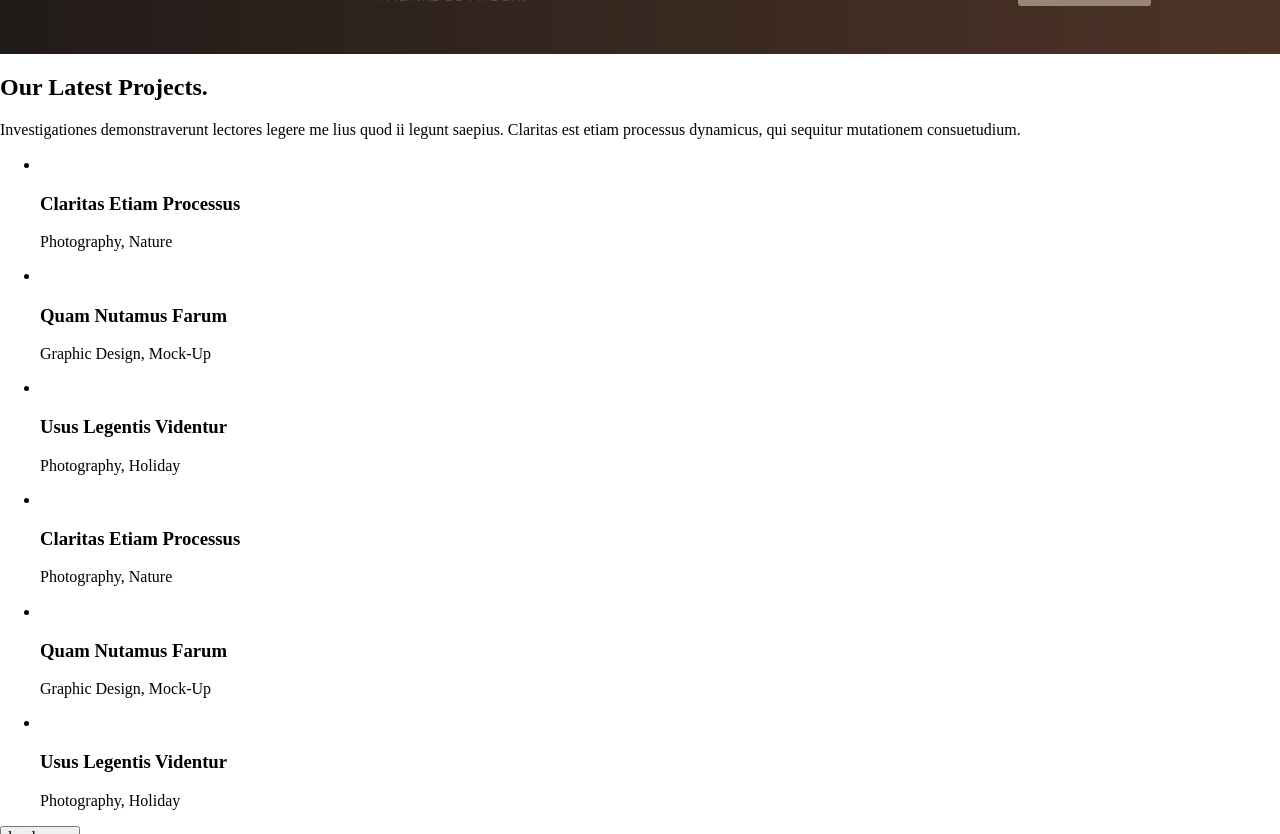
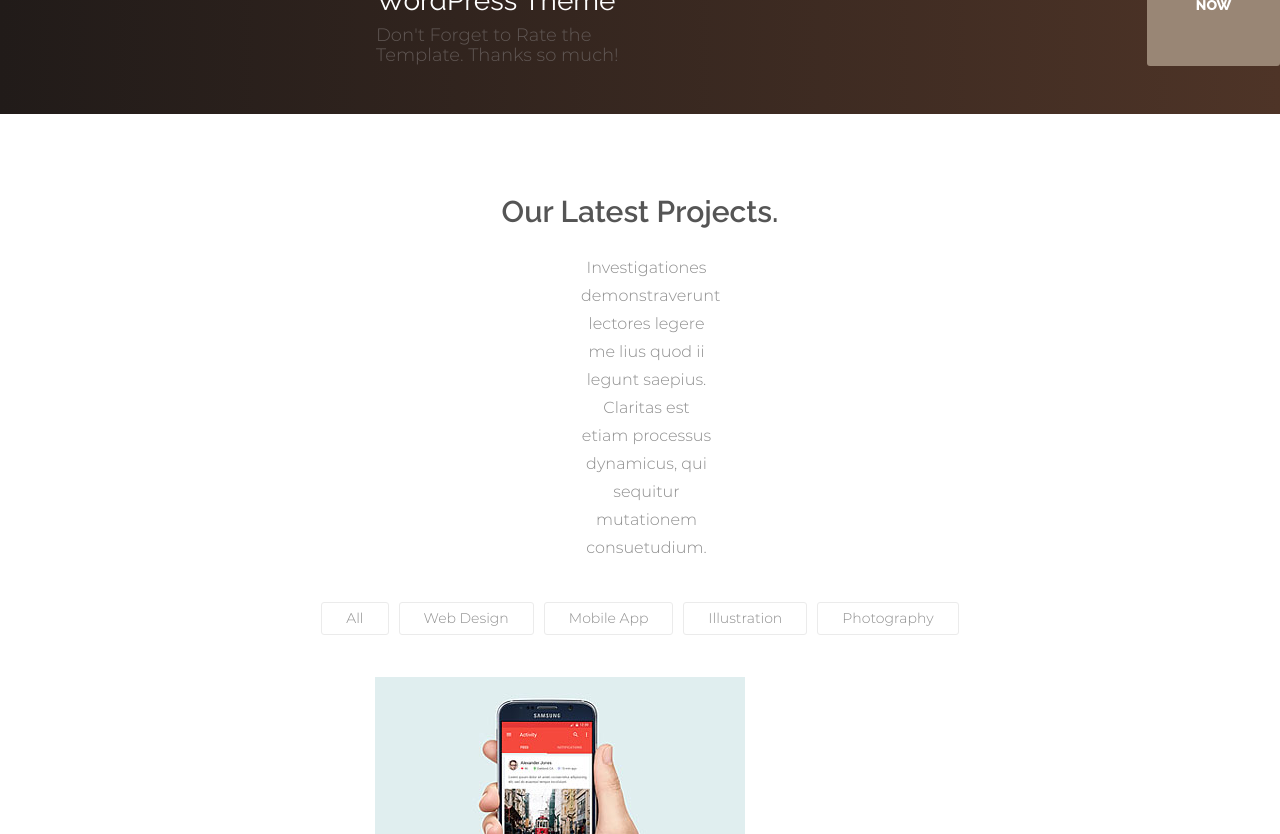
Before and after one commit to dkimd5/Waxom, a plain HTML site: page index.html in a window 1280 px wide. Shown: the part 2770-3604 px from the top of the page. Drawn offline with Linux system fonts and the light colour scheme.

Commit message:
projects section half way

```diff
--- a/index.html
+++ b/index.html
@@ -152,41 +152,72 @@
                 <a href="#" class="aside-link">purchase now</a>
             </aside>
             <section class="projects">
-                <h2>Our Latest Projects.</h2>
-                <p>Investigationes demonstraverunt lectores legere me lius quod ii legunt saepius. Claritas est etiam processus dynamicus, qui sequitur mutationem consuetudium.</p>
-                <ul>
-                    <li>
-                        <img src="" alt="">
-                        <h3>Claritas Etiam Processus</h3>
-                        <p>Photography, Nature</p>
+                <h2 class="projects-header">Our Latest Projects.</h2>
+                <p class="projects-text">Investigationes demonstraverunt lectores legere me lius quod ii legunt saepius. Claritas est etiam processus dynamicus, qui sequitur mutationem consuetudium.</p>
+                <ul class="projects-list-one">
+                    <li class="projects-list-one-item"><button class="projects-list-button">All</button></li>
+                    <li class="projects-list-one-item"><button class="projects-list-button">Web Design</button></li>
+                    <li class="projects-list-one-item"><button class="projects-list-button">Mobile App</button></li>
+                    <li class="projects-list-one-item"><button class="projects-list-button">Illustration</button></li>
+                    <li class="projects-list-one-item"><button class="projects-list-button">Photography</button></li>
+                </ul>
+                <ul class="projects-list-two">
+                    <li class="projects-list-two-item">
+                        <img class="projects-img" src="img/project-1.jpg" alt="project-img">
+                        <div>
+                            <h3>Claritas Etiam Processus</h3>
+                            <p>Photography, Nature</p>
+                        </div>
+                        <button class="projects-btn-link"></button>
+                        <button class="projects-btn-search"></button>
                     </li>
-                    <li>
-                        <img src="" alt="">
-                        <h3>Quam Nutamus Farum</h3>
-                        <p>Graphic Design, Mock-Up</p>
+                    <li class="projects-list-two-item">
+                        <img class="projects-img" src="img/project-2.jpg" alt="project-img">
+                        <div class="projects-text-wrapper">
+                            <h3 class="projects-card-header">Quam Nutamus Farum</h3>
+                            <p class="projects-card-text">Graphic Design, Mock-Up</p>
+                        </div>
+                        <button class="projects-btn-link"></button>
+                        <button class="projects-btn-search"></button>
                     </li>
-                    <li>
-                        <img src="" alt="">
-                        <h3>Usus Legentis Videntur</h3>
-                        <p>Photography, Holiday</p>
+                    <li class="projects-list-two-item">
+                        <img class="projects-img" src="img/project-3.jpg" alt="project-img">
+                        <div class="projects-text-wrapper">
+                            <h3 class="projects-card-header">Usus Legentis Videntur</h3>
+                            <p class="projects-card-text">Photography, Holiday</p>
+                        </div>
+                        <button class="projects-btn-link"></button>
+                        <button class="projects-btn-search"></button>
                     </li>
-                    <li>
-                        <img src="" alt="">
-                        <h3>Claritas Etiam Processus</h3>
-                        <p>Photography, Nature</p>
+                    <li class="projects-list-two-item">
+                        <img class="projects-img" src="img/project-4.jpg" alt="project-img">
+                        <div class="projects-text-wrapper">
+                            <h3 class="projects-card-header">Claritas Etiam Processus</h3>
+                            <p class="projects-card-text">Photography, Nature</p>
+                        </div>
+                        <button class="projects-btn-link"></button>
+                        <button class="projects-btn-search"></button>
                     </li>
-                    <li>
-                        <img src="" alt="">
-                        <h3>Quam Nutamus Farum</h3>
-                        <p>Graphic Design, Mock-Up</p>
+                    <li class="projects-list-two-item">
+                        <img class="projects-img" src="img/project-5.jpg" alt="project-img">
+                        <div class="projects-text-wrapper">
+                            <h3 class="projects-card-header">Quam Nutamus Farum</h3>
+                            <p class="projects-card-text">Graphic Design, Mock-Up</p>
+                        </div>
+                        <button class="projects-btn-link"></button>
+                        <button class="projects-btn-search"></button>
                     </li>
-                    <li>
-                        <img src="" alt="">
-                        <h3>Usus Legentis Videntur</h3>
-                        <p>Photography, Holiday</p>
+                    <li class="projects-list-two-item">
+                        <img class="projects-img" src="img/project-6.jpg" alt="project-img">
+                        <div class="projects-text-wrapper">
+                            <h3 class="projects-card-header">Usus Legentis Videntur</h3>
+                            <p class="projects-card-text">Photography, Holiday</p>
+                        </div>
+                        <button class="projects-btn-link"></button>
+                        <button class="projects-btn-search"></button>
                     </li>
                 </ul>
-                <button>load more</button>
+                <button class="projects-more-button">load more</button>
             </section>
             <section class="bg-video">
                 <video src=""></video>
--- a/less/aside.less
+++ b/less/aside.less
@@ -5,7 +5,11 @@
     rgba(78, 52, 39, 1) 100%
   );
   display: flex;
-  padding: 48px 376px;
+  padding: 48px 0;
+
+  &-wrapper {
+    margin: 0 0 0 376px;
+  }
 
   &-header {
     .font-mixin("Raleway", normal, 400);
--- /dev/null
+++ b/less/projects.less
@@ -0,0 +1,92 @@
+.projects {
+  &-header {
+    .font-mixin("Raleway", normal, 600);
+    font-size: 30px;
+    color: rgba(85, 85, 85, 1);
+    text-align: center;
+    margin: 81px 0 0;
+  }
+
+  &-text {
+    .font-mixin("Montserrat", normal, 300);
+    font-size: 16px;
+    color: rgba(140, 140, 140, 1);
+    text-align: center;
+    line-height: 28px;
+    margin: 24px 568px 0 581px;
+  }
+
+  &-list-one {
+    list-style-type: none;
+    margin: 40px 0 0 0;
+    display: flex;
+    justify-content: center;
+    padding: 0;
+  }
+
+  &-list-one-item {
+    margin: 0 10px 0 0;
+  }
+
+  &-list-one-item:last-child {
+    margin: 0;
+  }
+
+  &-list-button {
+    .font-mixin("Montserrat", normal, 300);
+    font-size: 14px;
+    color: rgba(140, 140, 140, 1);
+    text-align: center;
+    line-height: 21px;
+    padding: 5px 24px;
+    border: 1px solid rgba(235, 235, 235, 1);
+    background-color: #fff;
+    border-radius: 3px;
+
+    &:hover {
+      color: #fff;
+      background-color: @hover-color;
+    }
+
+    &:active {
+      background-color: lightgray;
+    }
+
+    &:focus {
+      outline: 0px;
+    }
+  }
+
+  &-list-two {
+    display: flex;
+    flex-wrap: wrap;
+    list-style-type: none;
+    margin: 42px 375px 0;
+    padding: 0;
+  }
+
+  &-list-two-item {
+    margin: 0 30px 30px 0;
+
+    //Временное решение с margin правой колонны и последнего ряда в списке
+    &:nth-child(3) {
+      margin: 0 0 10px;
+    }
+
+    &:nth-child(4),
+    &:nth-child(5) {
+      margin: 0 30px 0 0;
+    }
+
+    &:last-child {
+      margin: 0;
+    }
+  }
+
+  &-more-button {
+    margin: 40px 0 0;
+    position: relative;
+    left: 50%;
+    transform: translate(-50%, 0);
+  }
+}
--- a/less/sections.less
+++ b/less/sections.less
@@ -4,6 +4,14 @@
     padding: 0;
     display: flex;
     list-style-type: none;
+  }
+
+  &-item {
+    margin: 0 26px 0 0;
+  }
+
+  &-item:last-child {
+    margin: 0;
   }
 
   &-link {
@@ -22,7 +30,7 @@
       background-color: rgba(241, 238, 233, 1);
       position: absolute;
       top: 209px;
-      left: 111px;
+      left: 90px;
     }
 
     &:hover svg {
@@ -51,6 +59,7 @@
 
   &-item-svg {
     fill: rgba(85, 85, 85, 1);
+    min-height: 49px;
   }
 
   &-item-header {
--- a/less/style.less
+++ b/less/style.less
@@ -4,3 +4,4 @@
 @import "sections.less";
 @import "ideas.less";
 @import "aside.less";
+@import "projects.less";
```
Also changed, not shown: css/style.css, 1 other file.
